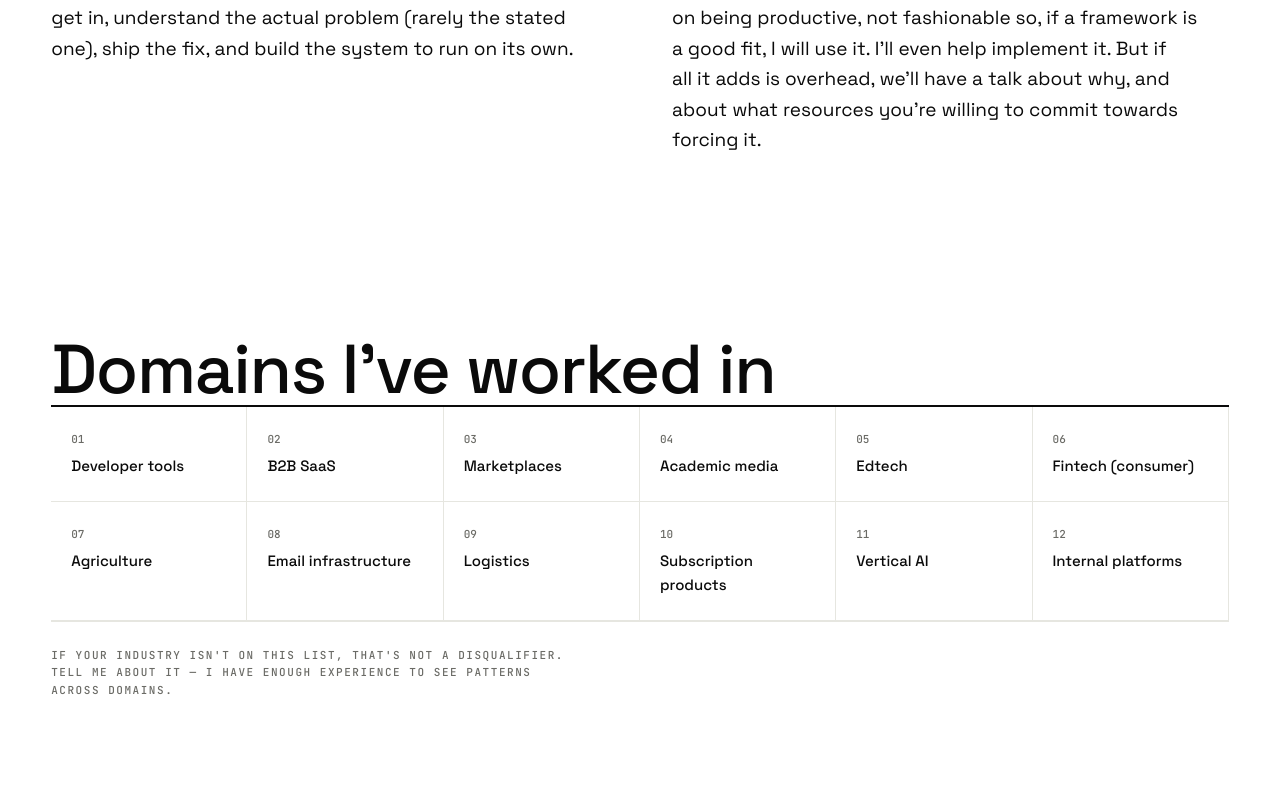
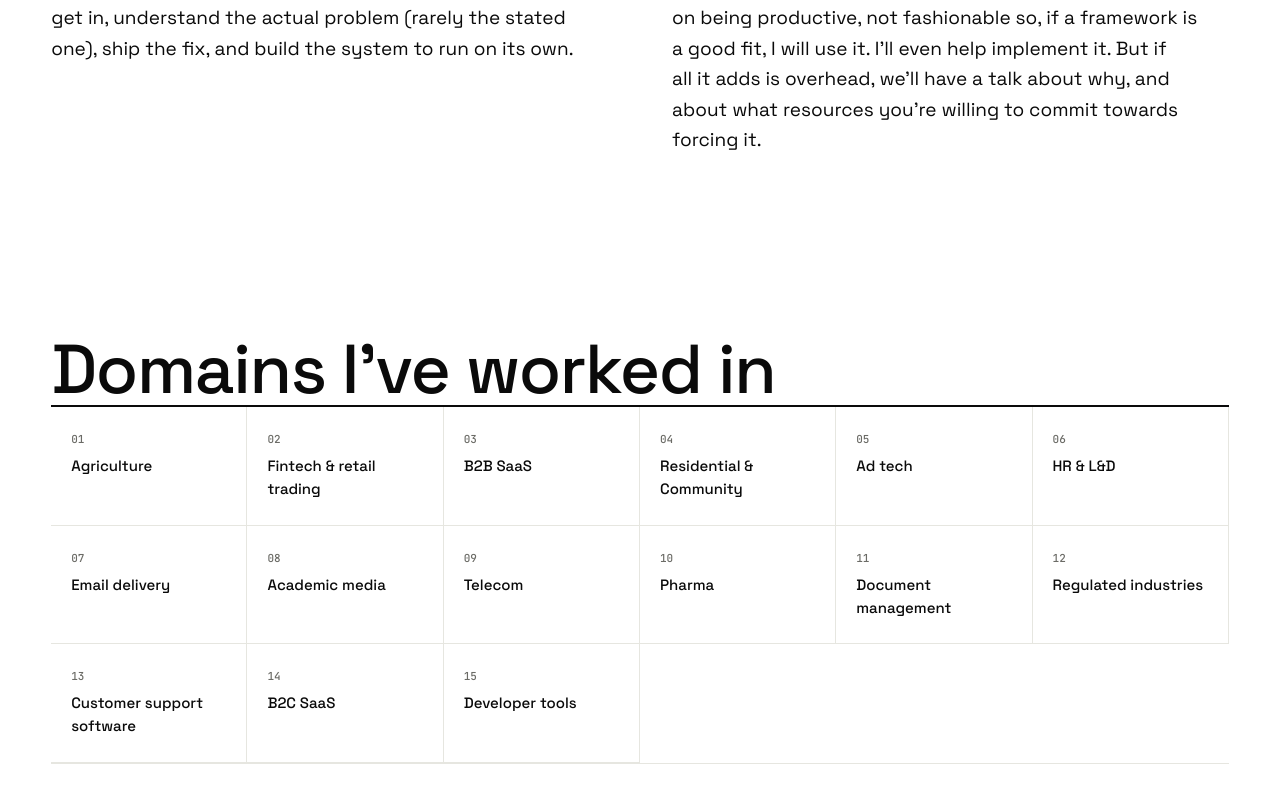
Before and after one commit to johnnymodest/johnnymodest-website, a Next.js app: page /about in a window 1280 px wide. Shown: the part 2003-2793 px from the top of the page. Built offline with nearby package versions, Linux system fonts and the light colour scheme.

Commit message:
content adjustments

```diff
--- a/src/components/sections/DomainsSection.tsx
+++ b/src/components/sections/DomainsSection.tsx
@@ -1,31 +1,92 @@
-const domains = [
-  "01 Developer tools",
-  "02 B2B SaaS",
-  "03 Marketplaces",
-  "04 Academic media",
-  "05 Edtech",
-  "06 Fintech (consumer)",
-  "07 Agriculture",
-  "08 Email infrastructure",
-  "09 Logistics",
-  "10 Subscription products",
-  "11 Vertical AI",
-  "12 Internal platforms",
+"use client";
+
+import { useEffect, useRef, useState } from "react";
+
+const DOMAINS = [
+  "Ad tech",
+  "B2B SaaS",
+  "B2C SaaS",
+  "Developer tools",
+  "Email delivery",
+  "Document management",
+  "Agriculture",
+  "Pharma",
+  "Fintech & retail trading",
+  "Customer support software",
+  "Residential & Community",
+  "Telecom",
+  "HR & L&D",
+  "Academic media",
+  "Regulated industries",
 ];
 
+function shuffle<T>(arr: T[]): T[] {
+  const a = [...arr];
+  for (let i = a.length - 1; i > 0; i--) {
+    const j = Math.floor(Math.random() * (i + 1));
+    [a[i], a[j]] = [a[j], a[i]];
+  }
+  return a;
+}
+
 export default function DomainsSection() {
+  const [domains, setDomains] = useState(DOMAINS);
+  const [delays, setDelays] = useState<number[]>([]);
+  const gridRef = useRef<HTMLDivElement>(null);
+  const [visible, setVisible] = useState(false);
+  const [primed, setPrimed] = useState(false);
+
+  // Shuffle + generate delays only on the client to avoid SSR hydration mismatch
+  useEffect(() => {
+    const shuffled = shuffle(DOMAINS);
+    setDomains(shuffled);
+    setDelays(shuffled.map(() => Math.random() * 0.6));
+  }, []);
+
+  // Initial pause before cells are allowed to appear
+  useEffect(() => {
+    const t = setTimeout(() => setPrimed(true), 400);
+    return () => clearTimeout(t);
+  }, []);
+
+  useEffect(() => {
+    const el = gridRef.current;
+    if (!el) return;
+    const obs = new IntersectionObserver(
+      ([entry]) => {
+        if (entry.isIntersecting) {
+          setVisible(true);
+          obs.disconnect();
+        }
+      },
+      { threshold: 0.15 },
+    );
+    obs.observe(el);
+    return () => obs.disconnect();
+  }, []);
+
   return (
     <section className="section">
       <div className="shell">
         <h2>Domains I&rsquo;ve worked in</h2>
 
-        <div className="tag-grid">
-          {domains.map((d) => {
-            const [num, ...rest] = d.split(" ");
+        <div ref={gridRef} className="tag-grid">
+          {domains.map((d, i) => {
+            const num = String(i + 1).padStart(2, "0");
             return (
-              <div key={num} className="tag-grid__item">
+              <div
+                key={num}
+                className="tag-grid__item"
+                style={{
+                  opacity: visible && primed ? 1 : 0,
+                  transform:
+                    visible && primed ? "translateY(0)" : "translateY(8px)",
+                  transition: `opacity 0.5s ease, transform 0.5s ease`,
+                  transitionDelay: visible && primed ? `${delays[i]}s` : "0s",
+                }}
+              >
                 <span className="tag-grid__num">{num}</span>
-                {rest.join(" ")}
+                {d}
               </div>
             );
           })}
@@ -38,9 +99,9 @@ export default function DomainsSection() {
           }}
         >
           <p>
-            If your industry isn't on this list, that's not a disqualifier. Tell
-            me about it — I have enough experience to see patterns across
-            domains.
+            I've worked in enough industries to know that most problems look
+            familiar once you strip the jargon. And I enjoy the challenge of
+            solving the ones that don't.
           </p>
         </div>
       </div>
```
